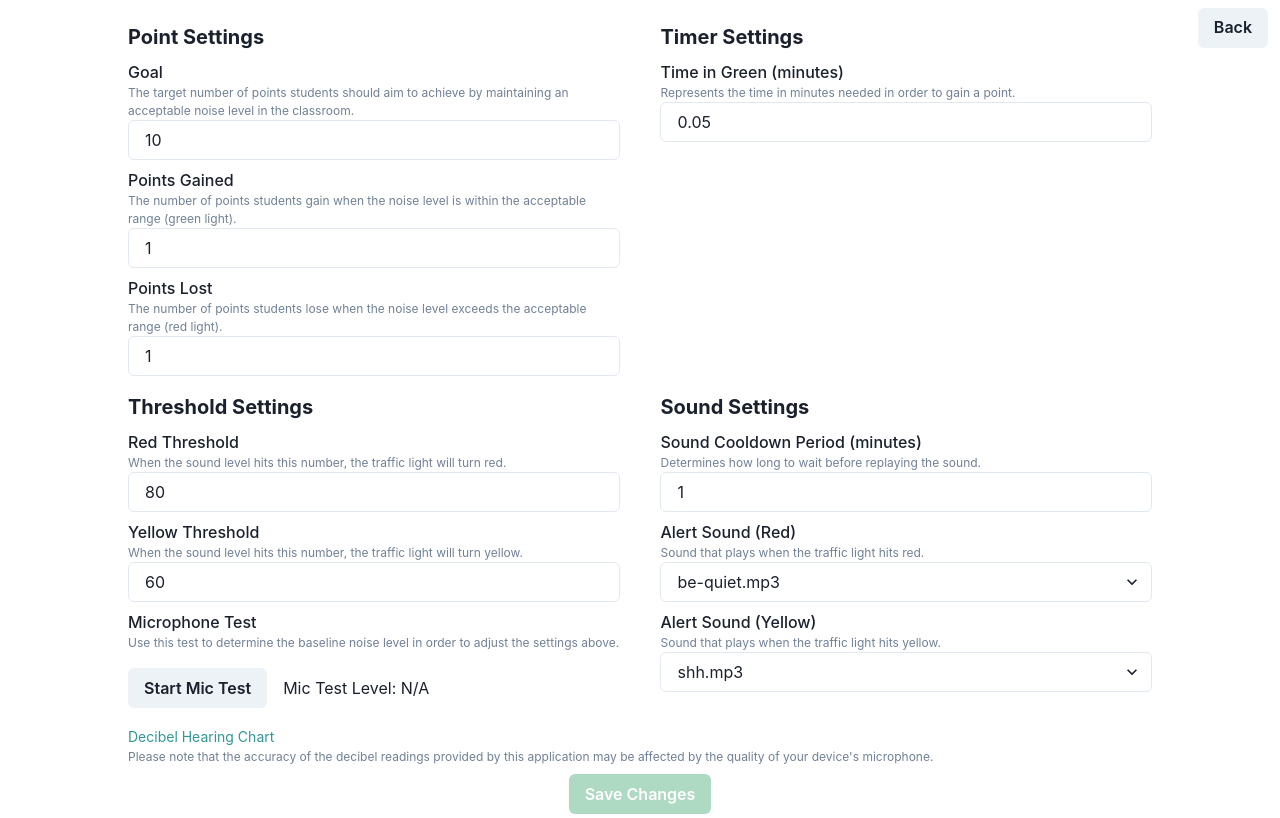
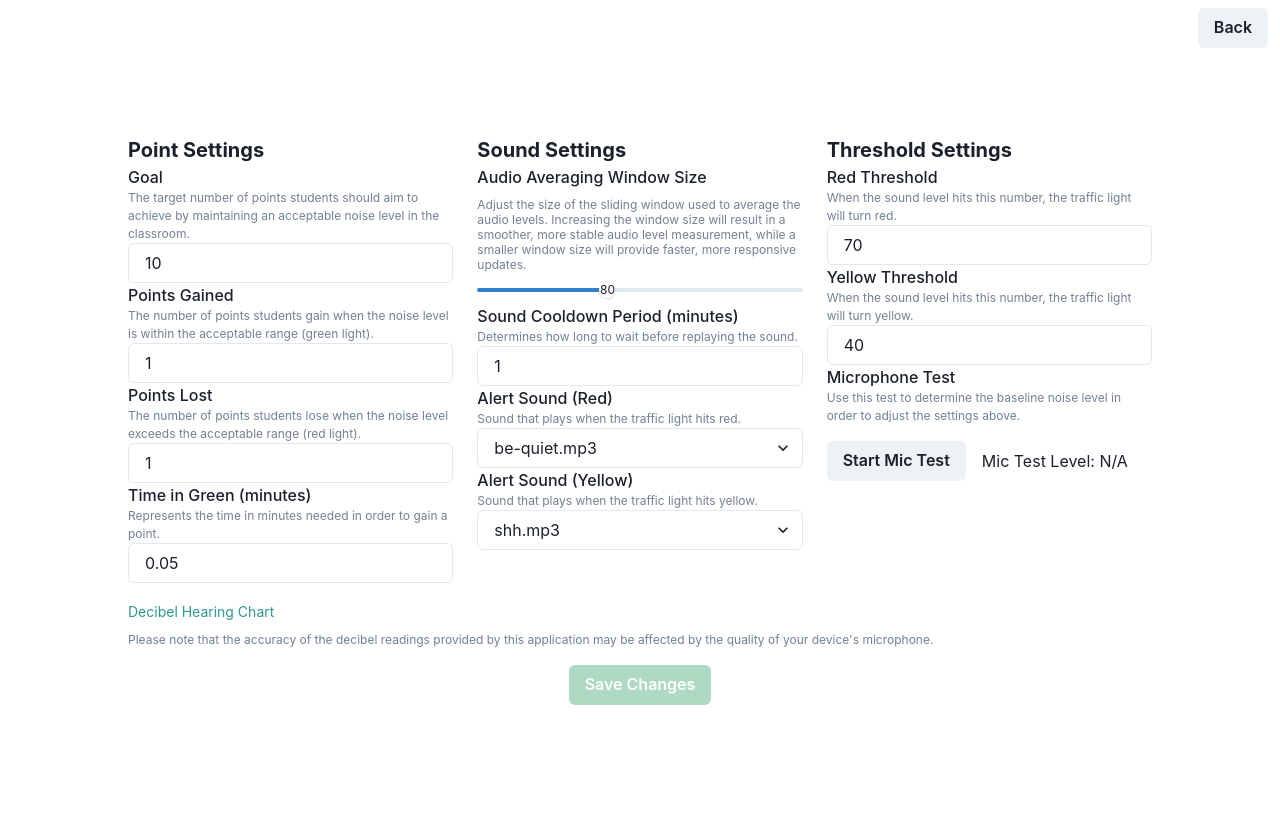
Before and after one commit to daryt/class-games, a React (Vite) app: page /settings in a window 1280 px wide. Built offline with nearby package versions, Linux system fonts and the light colour scheme.

Commit message:
Add sliding scale to smooth out sound, settings page, and local storage

```diff
--- /dev/null
+++ b/src/components/MicrophoneTest/index.tsx
@@ -0,0 +1,37 @@
+import { useVolumeLevel } from "../../hooks";
+import { Flex, Button, FormControl, FormLabel, Text } from "@chakra-ui/react";
+
+const MicrophoneTest = () => {
+  const { startRecording, stopRecording, isActive, soundLevel } =
+    useVolumeLevel();
+
+  return (
+    <>
+      <FormControl id="microphone-test">
+        <FormLabel m={0}>Microphone Test</FormLabel>
+        <Text fontSize="xs" color="gray.500">
+          Use this test to determine the baseline noise level in order to adjust
+          the settings above.
+        </Text>
+        <Flex alignItems="center" marginTop="1rem">
+          <Button
+            onClick={() => {
+              if (isActive) {
+                stopRecording();
+              } else {
+                startRecording();
+              }
+            }}
+          >
+            {isActive ? "Stop Mic Test" : "Start Mic Test"}
+          </Button>
+          <Text marginLeft="1rem">
+            Mic Test Level: {isActive ? soundLevel.toFixed(0) : "N/A"}
+          </Text>
+        </Flex>
+      </FormControl>
+    </>
+  );
+};
+
+export default MicrophoneTest;
--- /dev/null
+++ b/src/hooks/useLocalStorage.ts
@@ -0,0 +1,27 @@
+import { useState, useEffect } from 'react';
+
+function useLocalStorage(key: string, initialValue?: any) {
+  const [storedValue, setStoredValue] = useState(() => {
+    try {
+      const item = window.localStorage.getItem(key);
+      return item ? JSON.parse(item) : initialValue;
+    } catch (error) {
+      console.log(error);
+      return initialValue;
+    }
+  });
+
+  const setValue = (value: string| Function) => {
+    try {
+      const valueToStore = value instanceof Function ? value(storedValue) : value;
+      setStoredValue(valueToStore);
+      window.localStorage.setItem(key, JSON.stringify(valueToStore));
+    } catch (error) {
+      console.log(error);
+    }
+  };
+
+  return [storedValue, setValue];
+}
+
+export default useLocalStorage;
--- a/src/hooks/useVolumeLevel.ts
+++ b/src/hooks/useVolumeLevel.ts
@@ -1,12 +1,14 @@
 import { useState, useCallback, useEffect, useRef } from "react";
 
 const useVolumeLevel = () => {
+  const windowSize = 100 // This helps essentially 'smooth' out the fluctuations.
   const [audio, setAudio] = useState<MediaStream | null>();
   const [audioContext, setAudioContext] = useState<AudioContext>();
   const [analyser, setAnalyser] = useState<AnalyserNode>();
   const [dataArray, setDataArray] = useState<Float32Array>(new Float32Array(0));
   const [source, setSource] = useState<MediaStreamAudioSourceNode>();
   const [soundLevel, setLevel] = useState(0);
+  const [recentLevels, setRecentLevels] = useState<number[]>([]);
 
   const isActive = audio?.active == true;
 
@@ -30,11 +32,19 @@ const useVolumeLevel = () => {
     const newSoundLevelInDb = 10 * Math.log10(powerRatio);
 
     const smoothedSoundLevel = alpha * newSoundLevelInDb + (1 - alpha) * soundLevel;
-    // Use Math.max() to set a lower bound of 0, and scale the result to better match the reference
-    setLevel(Math.round(Math.max(smoothedSoundLevel * 10, 0)));
+
+    const newLevel = Math.round(Math.max(smoothedSoundLevel * 10, 0));
+
+    setRecentLevels((prevLevels) => {
+      const newRecentLevels = [...prevLevels, newLevel].slice(-windowSize);
+      setLevel(newRecentLevels.reduce((a, b) => a + b) / newRecentLevels.length);
+      return newRecentLevels;
+    });
 
     window.requestAnimationFrame(frequencyHandler);
   };
+
+
   const stopRecording = useCallback(() => {
     audio?.getTracks().forEach((track) => track.stop());
     setAudio(null);
--- a/src/main.tsx
+++ b/src/main.tsx
@@ -6,6 +6,7 @@ import { ChakraProvider } from "@chakra-ui/react";
 import { SettingsProvider } from "./context/settingsContext";
 import { createBrowserRouter, RouterProvider } from "react-router-dom";
 import initialSettings from "./settings.json";
+import useLocalStorage from "./hooks/useLocalStorage";
 
 const router = createBrowserRouter([
   {
@@ -21,7 +22,7 @@ const router = createBrowserRouter([
 ReactDOM.createRoot(document.getElementById("root") as HTMLElement).render(
   <React.StrictMode>
     <ChakraProvider>
-      <SettingsProvider initialSettings={initialSettings}>
+      <SettingsProvider>
         <RouterProvider router={router} />
       </SettingsProvider>
     </ChakraProvider>
--- a/src/pages/Settings.tsx
+++ b/src/pages/Settings.tsx
@@ -7,100 +7,49 @@ import {
   FormLabel,
   Input,
   Text,
-  VStack,
+  Grid,
   Link,
+  Slider,
+  SliderTrack,
+  SliderFilledTrack,
+  SliderThumb,
+  FormHelperText,
 } from "@chakra-ui/react";
 import SoundSelector from "../components/SoundSelector";
 import Header from "../components/Header/index";
 import { useSettingsContext } from "../context/settingsContext";
-import { useVolumeLevel } from "../hooks";
+import MicrophoneTest from "../components/MicrophoneTest";
+import useLocalStorage from "../hooks/useLocalStorage";
 
-const Settings = () => {
-  const { startRecording, stopRecording, isActive, soundLevel } =
-    useVolumeLevel();
-  const { settings, setSettings } = useSettingsContext();
-  const {
-    addPoints,
-    losePoints,
-    timeInGreen,
-    redMinDec,
-    yellowMinDec,
-    goal,
-    alertSoundRed,
-    alertSoundYellow,
-    rollingWindow,
-    cooldownPeriod,
-  } = settings;
+interface IFormValues {
+  addPoints: number;
+  losePoints: number;
+  timeInGreen: number;
+  redMinDec: number;
+  yellowMinDec: number;
+  goal: number;
+  alertSoundRed: string;
+  alertSoundYellow: string;
+  rollingWindow: number;
+  cooldownPeriod: number;
+  averageWindowSize: number;
+}
 
-  const [formValues, setFormValues] = useState({
-    addPoints,
-    losePoints,
-    timeInGreen,
-    redMinDec,
-    yellowMinDec,
-    goal,
-    alertSoundRed,
-    alertSoundYellow,
-    rollingWindow,
-    cooldownPeriod,
-  });
+interface ISettings {
+  readonly formValues: IFormValues;
+  readonly handleChange: (event: any) => void;
+}
 
-  // Method to determine when the form has been modified.
-  const isDirty = Object.keys(formValues).some((key) => {
-    return (
-      formValues[key as keyof typeof formValues] !==
-      settings[key as keyof typeof settings]
-    );
-  });
-
-  const isFormEmptyOrNull = Object.values(formValues).some((value) => {
-    return value === null || value === "";
-  });
-
-  const handleChange = (
-    event:
-      | React.ChangeEvent<HTMLInputElement>
-      | React.ChangeEvent<HTMLSelectElement>
-  ) => {
-    const { name, value } = event.target;
-    const parsedValue = /^\d+$/.test(value) ? parseInt(value, 10) : value;
-    setFormValues((prevValues) => ({
-      ...prevValues,
-      [name]: parsedValue,
-    }));
-  };
-
-  const handleSubmit = (event: React.FormEvent<HTMLFormElement>) => {
-    event.preventDefault();
-    setSettings(formValues);
-  };
-
-  return (
-    <Flex flexDirection="column" alignItems="center">
-      <Flex id="header" height={"15vh"} textAlign="center" alignItems="center">
-        <Header label="" size="2xl" />
-      </Flex>
-      <Flex
-        id="body"
-        alignItems="center"
-        height={"75vh"}
-        justifyContent="center"
-        width="100%"
-        flexDirection="column"
-      >
-        <Box width="80%">
-          <form onSubmit={handleSubmit}>
-            <Flex wrap="wrap" justifyContent="space-between">
-              <Box width={["100%", "48%"]} marginBottom="1rem">
-                <VStack spacing={2} alignItems="flex-start">
+const PointSettings = ({ formValues, handleChange }: ISettings) => (
+  <>
     <Text fontSize="xl" fontWeight="bold">
       Point Settings
     </Text>
     <FormControl id="add-goal">
       <FormLabel m={0}>Goal</FormLabel>
       <Text fontSize="xs" color="gray.500">
-                      The target number of points students should aim to achieve
-                      by maintaining an acceptable noise level in the classroom.
+        The target number of points students should aim to achieve by
+        maintaining an acceptable noise level in the classroom.
       </Text>
       <Input
         type="number"
@@ -113,8 +62,8 @@ const Settings = () => {
     <FormControl id="add-points">
       <FormLabel m={0}>Points Gained</FormLabel>
       <Text fontSize="xs" color="gray.500">
-                      The number of points students gain when the noise level is
-                      within the acceptable range (green light).
+        The number of points students gain when the noise level is within the
+        acceptable range (green light).
       </Text>
       <Input
         type="number"
@@ -127,8 +76,8 @@ const Settings = () => {
     <FormControl id="lose-points">
       <FormLabel m={0}>Points Lost</FormLabel>
       <Text fontSize="xs" color="gray.500">
-                      The number of points students lose when the noise level
-                      exceeds the acceptable range (red light).
+        The number of points students lose when the noise level exceeds the
+        acceptable range (red light).
       </Text>
       <Input
         type="number"
@@ -138,18 +87,10 @@ const Settings = () => {
         required
       />
     </FormControl>
-                </VStack>
-              </Box>
-              <Box width={["100%", "48%"]} marginBottom="1rem">
-                <VStack spacing={2} alignItems="flex-start">
-                  <Text fontSize="xl" fontWeight="bold">
-                    Timer Settings
-                  </Text>
     <FormControl id="time-in-green">
       <FormLabel m={0}>Time in Green (minutes)</FormLabel>
       <Text fontSize="xs" color="gray.500">
-                      Represents the time in minutes needed in order to gain a
-                      point.
+        Represents the time in minutes needed in order to gain a point.
       </Text>
       <Input
         type="number"
@@ -159,72 +100,43 @@ const Settings = () => {
         required
       />
     </FormControl>
-                </VStack>
-              </Box>
-              <Box width={["100%", "48%"]} marginBottom="1rem">
-                <VStack spacing={2} alignItems="flex-start">
-                  <Text fontSize="xl" fontWeight="bold">
-                    Threshold Settings
-                  </Text>
-                  <FormControl id="red-min-dec">
-                    <FormLabel m={0}>Red Threshold</FormLabel>
-                    <Text fontSize="xs" color="gray.500">
-                      When the sound level hits this number, the traffic light
-                      will turn red.
-                    </Text>
-                    <Input
-                      type="number"
-                      name="redMinDec"
-                      value={formValues.redMinDec}
-                      onChange={handleChange}
-                      required
-                    />
-                  </FormControl>
-                  <FormControl id="yellow-min-dec">
-                    <FormLabel m={0}>Yellow Threshold</FormLabel>
-                    <Text fontSize="xs" color="gray.500">
-                      When the sound level hits this number, the traffic light
-                      will turn yellow.
-                    </Text>
-                    <Input
-                      type="number"
-                      name="yellowMinDec"
-                      value={formValues.yellowMinDec}
-                      onChange={handleChange}
-                      required
-                    />
-                  </FormControl>
-                  <FormControl id="microphone-test">
-                    <FormLabel m={0}>Microphone Test</FormLabel>
-                    <Text fontSize="xs" color="gray.500">
-                      Use this test to determine the baseline noise level in
-                      order to adjust the settings above.
-                    </Text>
-                    <Flex alignItems="center" marginTop="1rem">
-                      <Button
-                        onClick={() => {
-                          if (isActive) {
-                            stopRecording();
-                          } else {
-                            startRecording();
-                          }
-                        }}
-                      >
-                        {isActive ? "Stop Mic Test" : "Start Mic Test"}
-                      </Button>
-                      <Text marginLeft="1rem">
-                        Mic Test Level:{" "}
-                        {isActive ? soundLevel.toFixed(0) : "N/A"}
-                      </Text>
-                    </Flex>
-                  </FormControl>
-                </VStack>
-              </Box>
-              <Box width={["100%", "48%"]} marginBottom="1rem">
-                <VStack spacing={2} alignItems="flex-start">
+  </>
+);
+
+const SoundSettings = ({ formValues, handleChange }: ISettings) => (
+  <>
     <Text fontSize="xl" fontWeight="bold">
       Sound Settings
     </Text>
+    <FormControl id="average-window-size">
+      <FormLabel m={0}>Audio Averaging Window Size</FormLabel>
+      <FormHelperText fontSize="xs" color="gray.500" mb={2}>
+        Adjust the size of the sliding window used to average the audio levels.
+        Increasing the window size will result in a smoother, more stable audio
+        level measurement, while a smaller window size will provide faster, more
+        responsive updates.
+      </FormHelperText>
+      <Slider
+        aria-label="Audio Averaging Window Size"
+        name="averageWindowSize"
+        min={0}
+        max={200}
+        step={1}
+        value={formValues.averageWindowSize}
+        onChange={(value) => {
+          handleChange({
+            target: { name: "averageWindowSize", value },
+          });
+        }}
+      >
+        <SliderTrack>
+          <SliderFilledTrack />
+        </SliderTrack>
+        <SliderThumb fontSize="xs" boxSize={4}>
+          {formValues.averageWindowSize}
+        </SliderThumb>
+      </Slider>
+    </FormControl>
     <FormControl id="cooldown-period">
       <FormLabel m={0}>Sound Cooldown Period (minutes)</FormLabel>
       <Text fontSize="xs" color="gray.500">
@@ -262,9 +174,157 @@ const Settings = () => {
         onChange={handleChange}
       />
     </FormControl>
-                </VStack>
+  </>
+);
+
+const ThresholdSettings = ({ formValues, handleChange }: ISettings) => (
+  <>
+    <Text fontSize="xl" fontWeight="bold">
+      Threshold Settings
+    </Text>
+    <FormControl id="red-min-dec">
+      <FormLabel m={0}>Red Threshold</FormLabel>
+      <Text fontSize="xs" color="gray.500">
+        When the sound level hits this number, the traffic light will turn red.
+      </Text>
+      <Input
+        type="number"
+        name="redMinDec"
+        value={formValues.redMinDec}
+        onChange={handleChange}
+        required
+      />
+    </FormControl>
+    <FormControl id="yellow-min-dec">
+      <FormLabel m={0}>Yellow Threshold</FormLabel>
+      <Text fontSize="xs" color="gray.500">
+        When the sound level hits this number, the traffic light will turn
+        yellow.
+      </Text>
+      <Input
+        type="number"
+        name="yellowMinDec"
+        value={formValues.yellowMinDec}
+        onChange={handleChange}
+        required
+      />
+    </FormControl>
+    <MicrophoneTest />
+  </>
+);
+
+const Settings = () => {
+  const { settings, setSettings } = useSettingsContext();
+  const [_, setValue] = useLocalStorage("settings");
+
+  const {
+    addPoints,
+    losePoints,
+    timeInGreen,
+    redMinDec,
+    yellowMinDec,
+    goal,
+    alertSoundRed,
+    alertSoundYellow,
+    rollingWindow,
+    cooldownPeriod,
+    averageWindowSize,
+  } = settings;
+
+  const [formValues, setFormValues] = useState({
+    addPoints,
+    losePoints,
+    timeInGreen,
+    redMinDec,
+    yellowMinDec,
+    goal,
+    alertSoundRed,
+    alertSoundYellow,
+    rollingWindow,
+    cooldownPeriod,
+    averageWindowSize,
+  });
+
+  // Method to determine when the form has been modified.
+  const isDirty = Object.keys(formValues).some((key) => {
+    return (
+      formValues[key as keyof typeof formValues] !==
+      settings[key as keyof typeof settings]
+    );
+  });
+
+  const isFormEmptyOrNull = Object.values(formValues).some((value) => {
+    return value === null || value === "";
+  });
+
+  const handleChange = (event: any) => {
+    const { name, value } = event.target;
+    const parsedValue = /^\d+$/.test(value) ? parseInt(value, 10) : value;
+    setFormValues((prevValues) => ({
+      ...prevValues,
+      [name]: parsedValue,
+    }));
+  };
+
+  const handleSubmit = (event: React.FormEvent<HTMLFormElement>) => {
+    event.preventDefault();
+    setSettings(formValues);
+    setValue(formValues);
+  };
+
+  return (
+    <Box
+      minHeight="100vh"
+      display="flex"
+      flexDirection="column"
+      alignItems="center"
+      justifyContent="space-between"
+    >
+      <Box
+        id="header"
+        height={"5vh"}
+        textAlign="center"
+        display="flex"
+        alignItems="center"
+      >
+        <Header label="" size="2xl" />
       </Box>
-            </Flex>
+      <Box
+        id="body"
+        display="flex"
+        alignItems="center"
+        justifyContent="center"
+        width="100%"
+        flexDirection="column"
+        flexGrow={1}
+        py={4}
+      >
+        <Box width="80%">
+          <form onSubmit={handleSubmit}>
+            <Grid
+              templateColumns="repeat(auto-fit, minmax(280px, 1fr))"
+              gap={6}
+            >
+              <Box>
+                <PointSettings
+                  formValues={formValues}
+                  handleChange={handleChange}
+                />
+              </Box>
+              <Box>
+                <SoundSettings
+                  formValues={formValues}
+                  handleChange={handleChange}
+                />
+              </Box>
+              <Box>
+                <ThresholdSettings
+                  formValues={formValues}
+                  handleChange={handleChange}
+                />
+              </Box>
+            </Grid>
+            <Box marginTop="1rem">
               <Link
                 fontSize="sm"
                 color="teal.500"
@@ -273,12 +333,13 @@ const Settings = () => {
               >
                 Decibel Hearing Chart
               </Link>
-            <Text fontSize="xs" color="gray.500" marginBottom=".5rem">
-              Please note that the accuracy of the decibel readings provided by
-              this application may be affected by the quality of your device's
-              microphone.
+              <Text fontSize="xs" color="gray.500" marginTop=".5rem">
+                Please note that the accuracy of the decibel readings provided
+                by this application may be affected by the quality of your
+                device's microphone.
               </Text>
-            <Flex justifyContent="center" marginBottom=".2rem">
+            </Box>
+            <Flex justifyContent="center" marginTop="1rem">
               <Button
                 colorScheme={"green"}
                 isDisabled={!isDirty || isFormEmptyOrNull}
@@ -289,8 +350,8 @@ const Settings = () => {
             </Flex>
           </form>
         </Box>
-      </Flex>
-    </Flex>
+      </Box>
+    </Box>
   );
 };
 
--- a/src/settings.json
+++ b/src/settings.json
@@ -2,11 +2,12 @@
     "addPoints": 1,
     "losePoints": 1,
     "timeInGreen": 0.05,
-    "redMinDec": 80,
-    "yellowMinDec": 60,
+    "redMinDec": 70,
+    "yellowMinDec": 40,
     "goal": 10,
     "rollingWindow": 10,
     "cooldownPeriod": 1,
+    "averageWindowSize": 80,
     "alertSoundRed": "be-quiet.mp3",
     "alertSoundYellow": "shh.mp3"
 }
```
Also changed, not shown: src/context/settingsContext.tsx (+7 -3 lines). Lines whose indentation alone changed are shown as unchanged.
